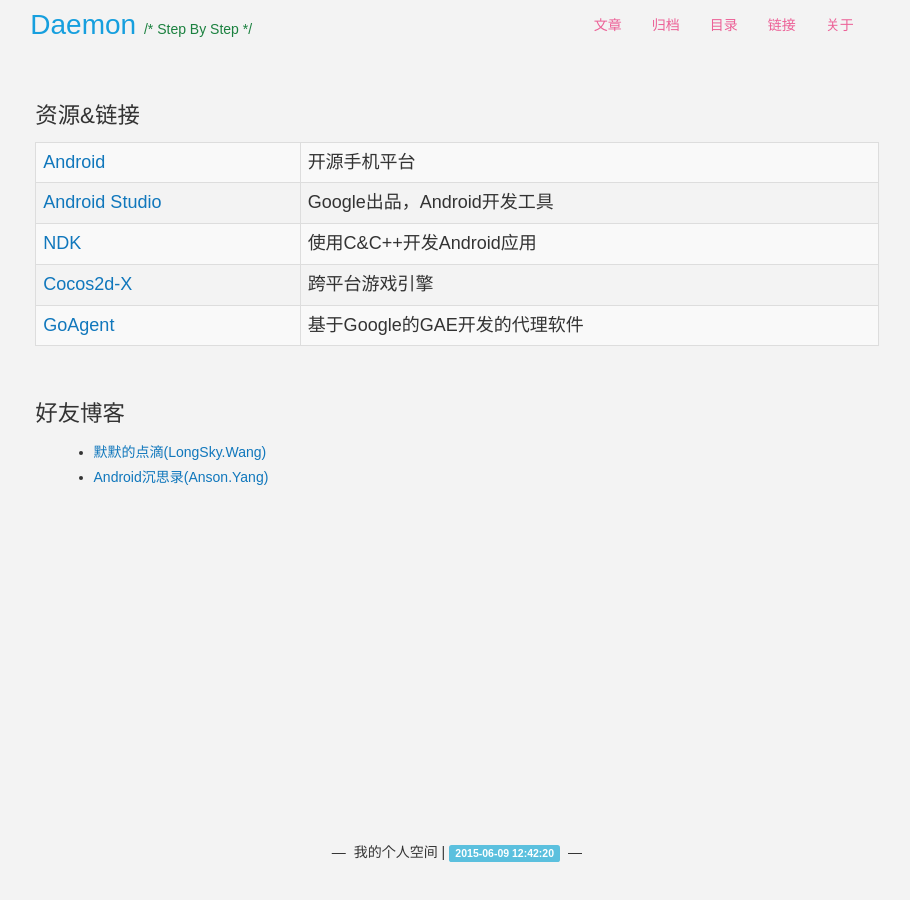
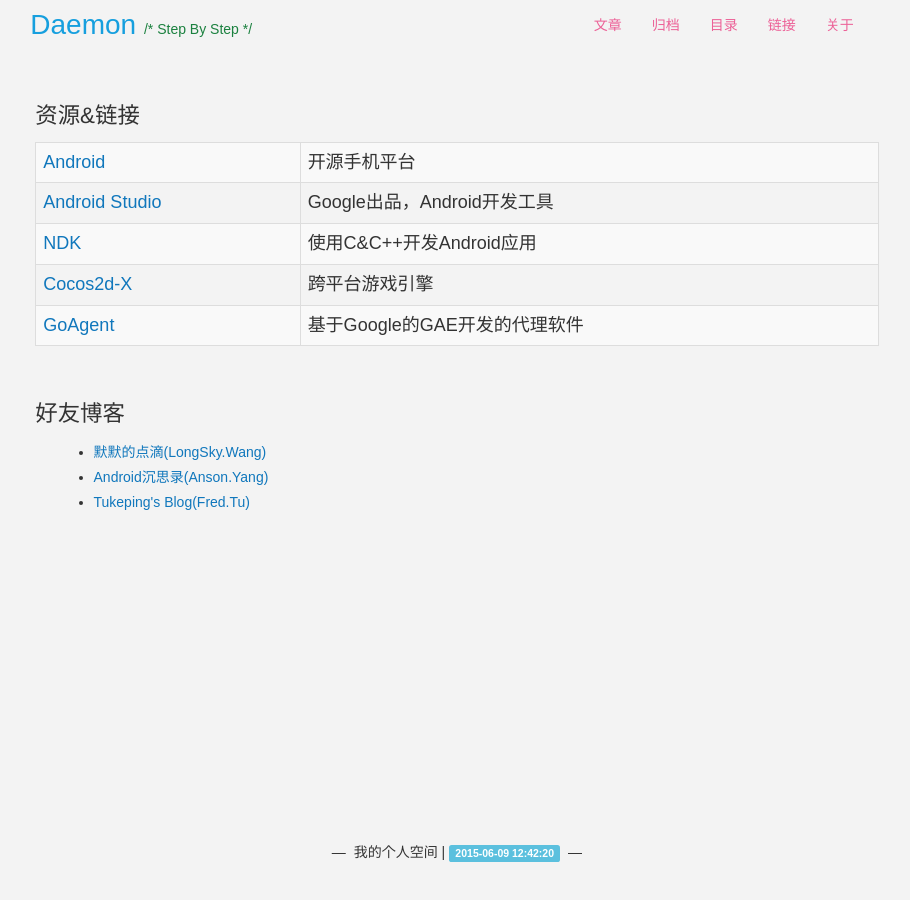
Before and after one commit to daemon369/daemon369.github.io, a Jekyll site: the page built from links.html, in a window 1280 px wide. Shown: the whole page, without its empty margins (183-1093 px from the left). Built offline with Jekyll 4.4.1, drawn with Linux system fonts in a browser that asks for light colours; nearby versions of some CDN libraries; comment, search, counter and statistics services are not loaded.

Commit message:
add blog link

```diff
--- a/links.html
+++ b/links.html
@@ -39,6 +39,7 @@
     <ul>
         <li><a href="http://www.mobibrw.com/">默默的点滴(LongSky.Wang)</a></li>
         <li><a href="http://yeungeek.github.com">Android沉思录(Anson.Yang)</a></li>
+        <li><a href="http://tukeping.github.io/">Tukeping's Blog(Fred.Tu)</a></li>
     </ul>
 </div>
 <div id="comment-hook"></div>
```
